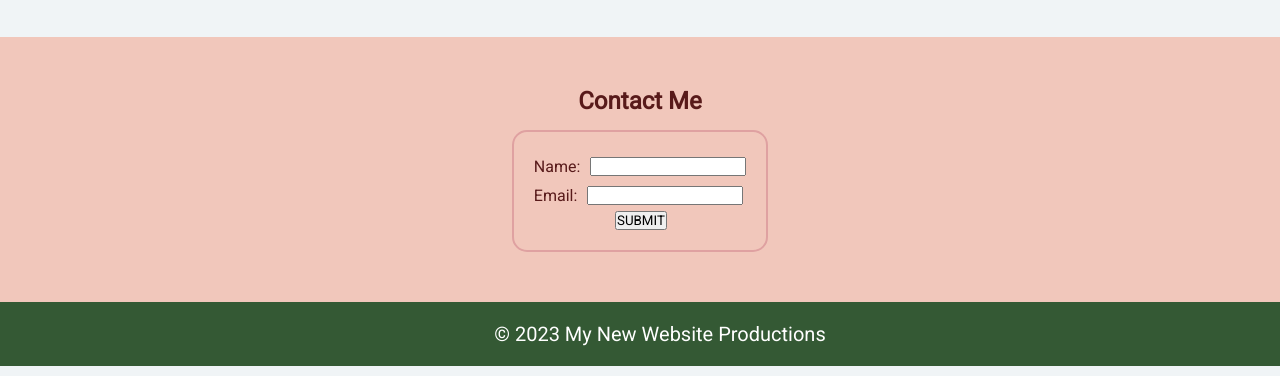
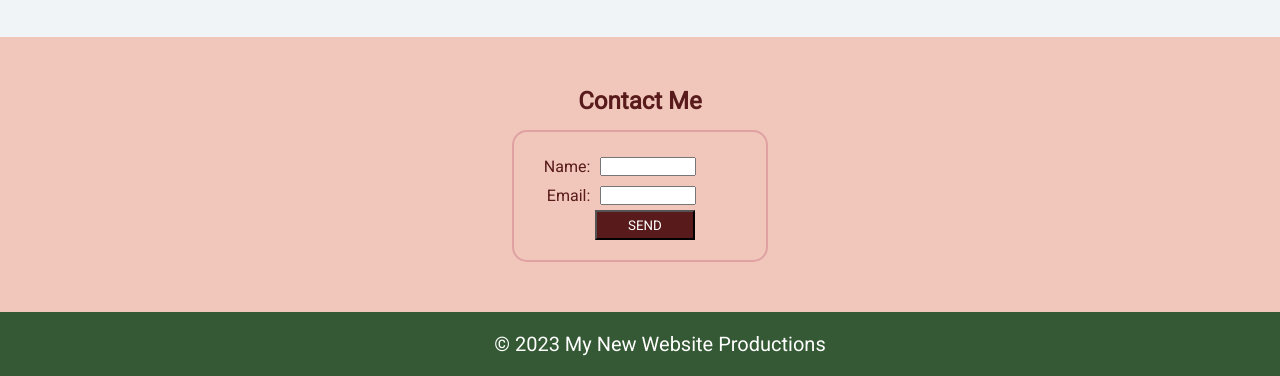
Before and after one commit to PRich57/landing-page, a plain HTML site: page index.html in a window 1280 px wide. Shown: the part 554-930 px from the top of the page. Drawn offline with Linux system fonts and the light colour scheme.

Commit message:
Style send button in contact section

```diff
--- a/assets/style.css
+++ b/assets/style.css
@@ -82,14 +82,24 @@ form {
     align-items: center;
 }
 
-.form-inline label {
+label {
     margin: 5px 10px 5px 0;
     width: 100px;
 }
 
-/* Need to color the button */
+input {
+    width: 100%;
+}
+
+button {
+    background-color: rgb(88, 26, 26);
+    color: white;
+    width: 100px;
+    height: 30px;
+}
+
 #button {
-    width: 50px;
+    width: 90px;
     margin: 0 auto;
 }
 
--- a/index.html
+++ b/index.html
@@ -40,7 +40,7 @@
                         <input type="email" id="email" name="email">
                     </li>
                     <div id="button">
-                        <button type="submit">SUBMIT</button>
+                        <button type="submit">SEND</button>
                     </div>
                 </ul>
             </form>
```
